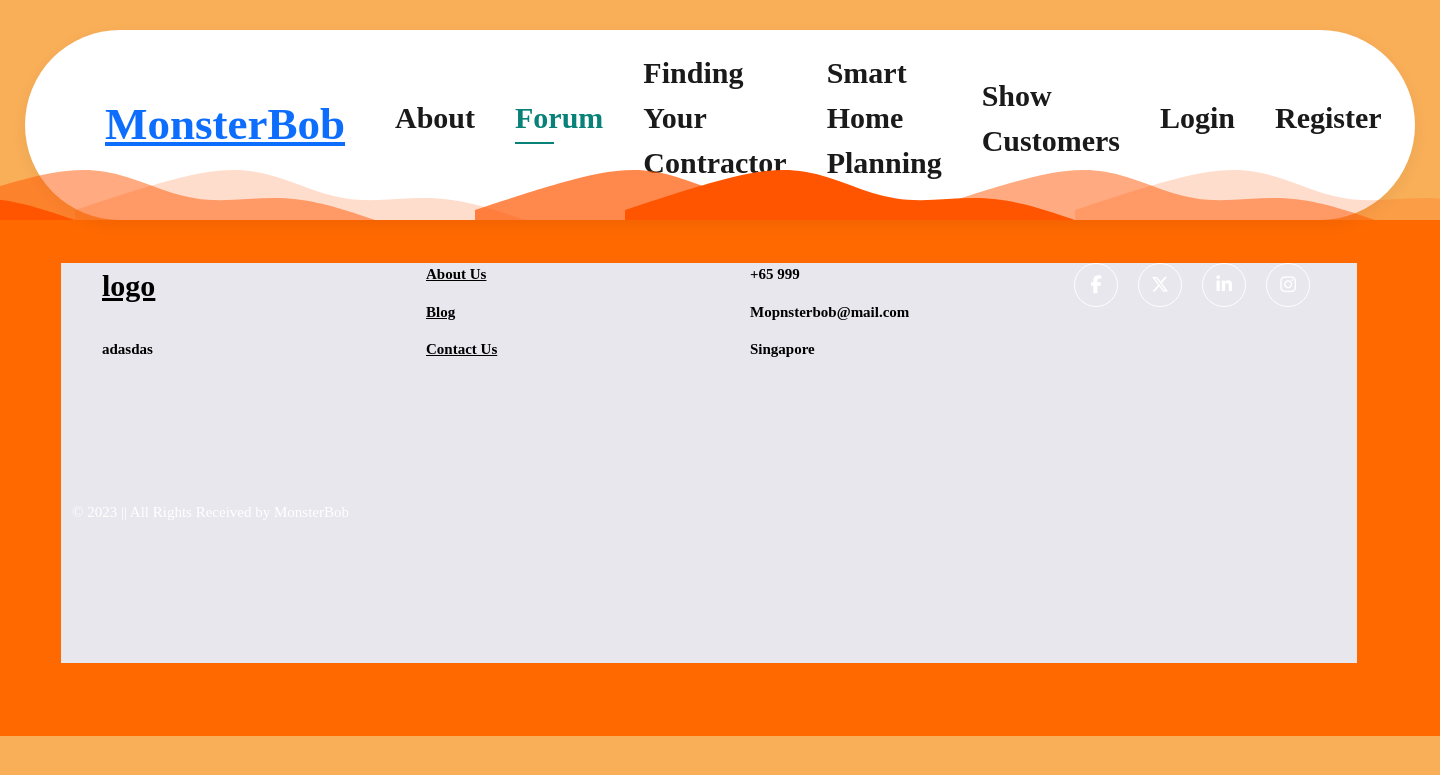
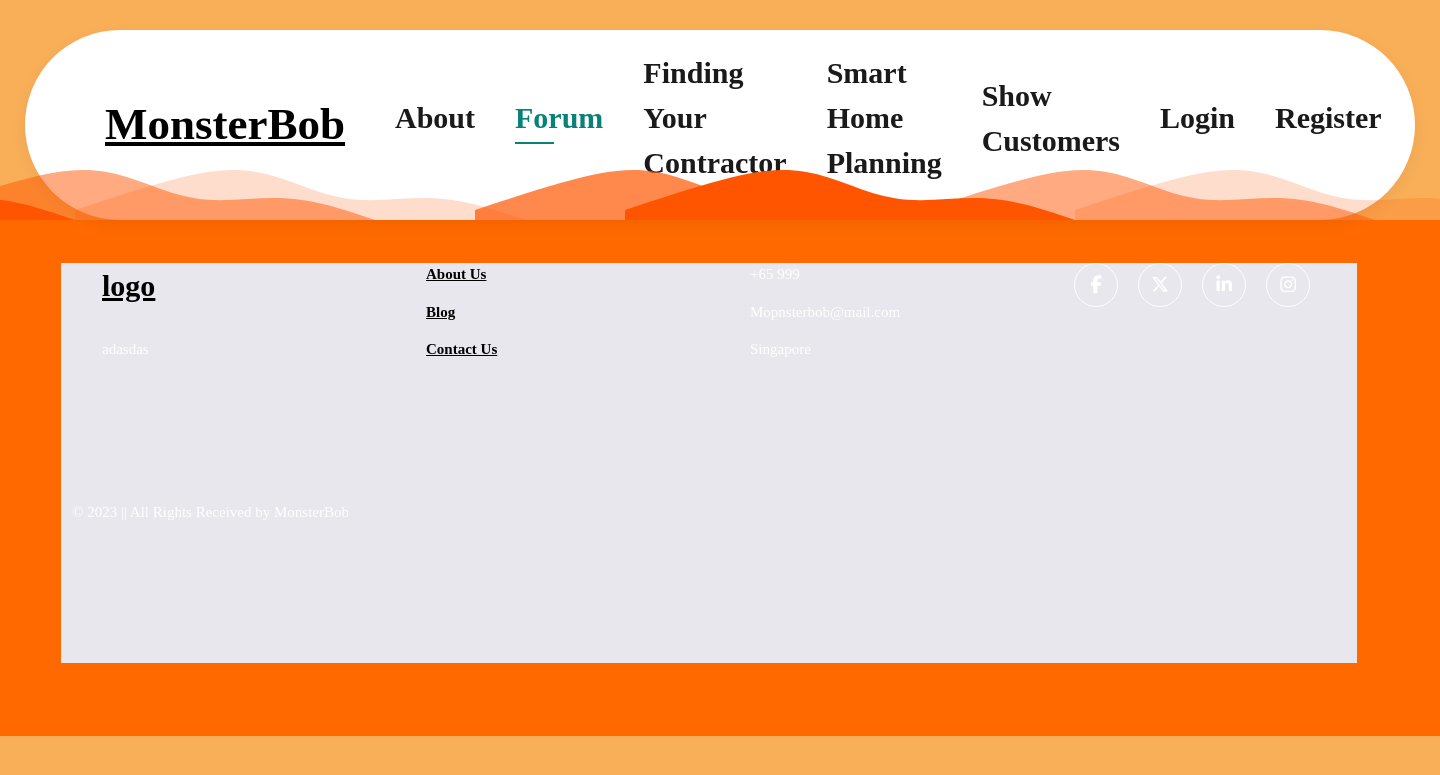
Before and after one commit to RuiHern/appdevProject, a Flask app: page / in a window 1440 px wide. Shown: the top 775 px of the page. Run offline with Flask 3, Linux system fonts and the light colour scheme; some libraries are stand-ins or nearby versions.

Commit message:
trying css

```diff
--- a/static/apdev.css
+++ b/static/apdev.css
@@ -30,7 +30,8 @@ background-color: #04AA6D; /* Green */
 }
 
 body{
-    background-color:#F9AF58;}
+    background-color:#F9AF58;
+}
 
 #footering{
     display: flex;
@@ -48,7 +49,7 @@ body{
     text-align: center;
     color: #fff;
 }
-.footerlink{
+a{
     color: black;
     font-weight: 800;
 }
```
